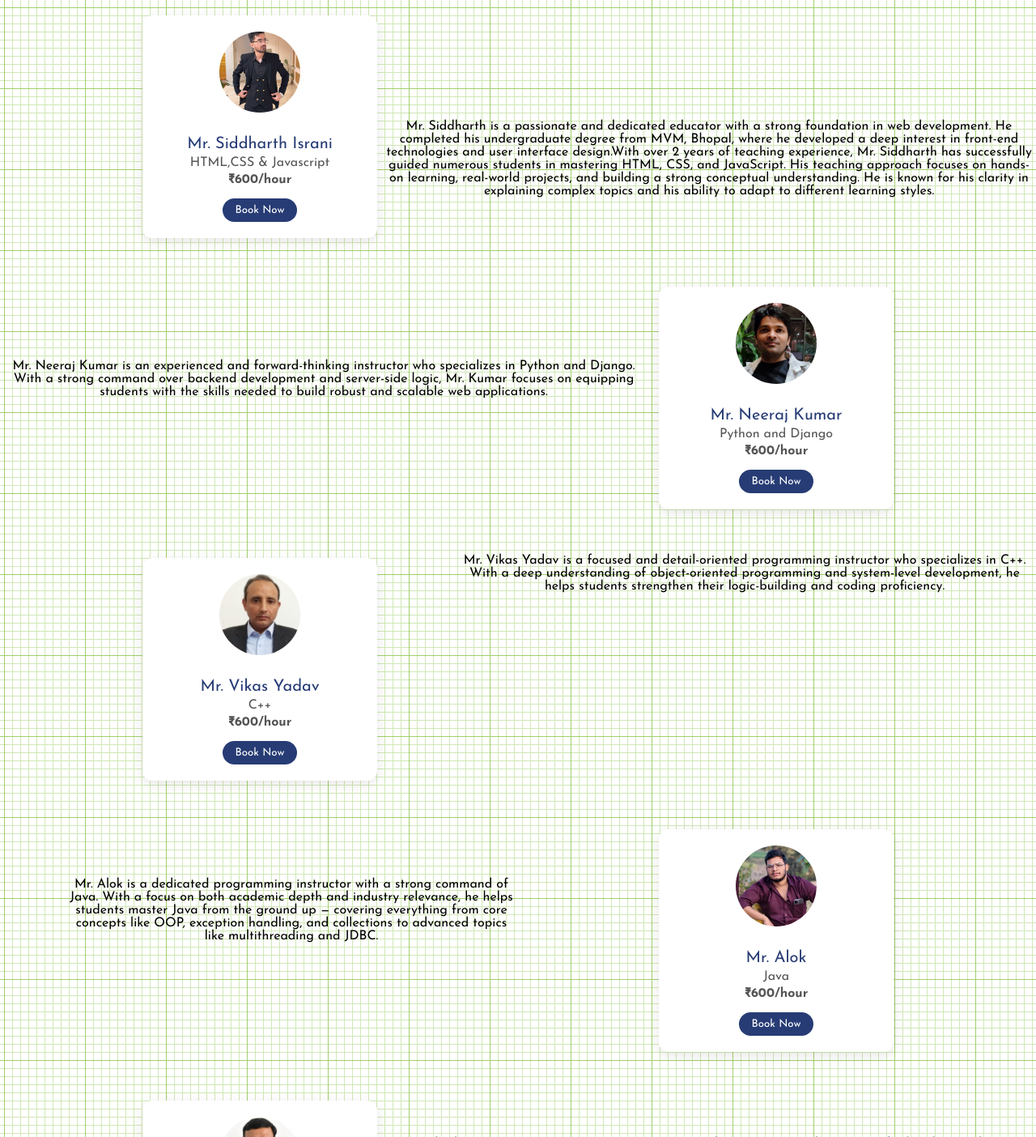
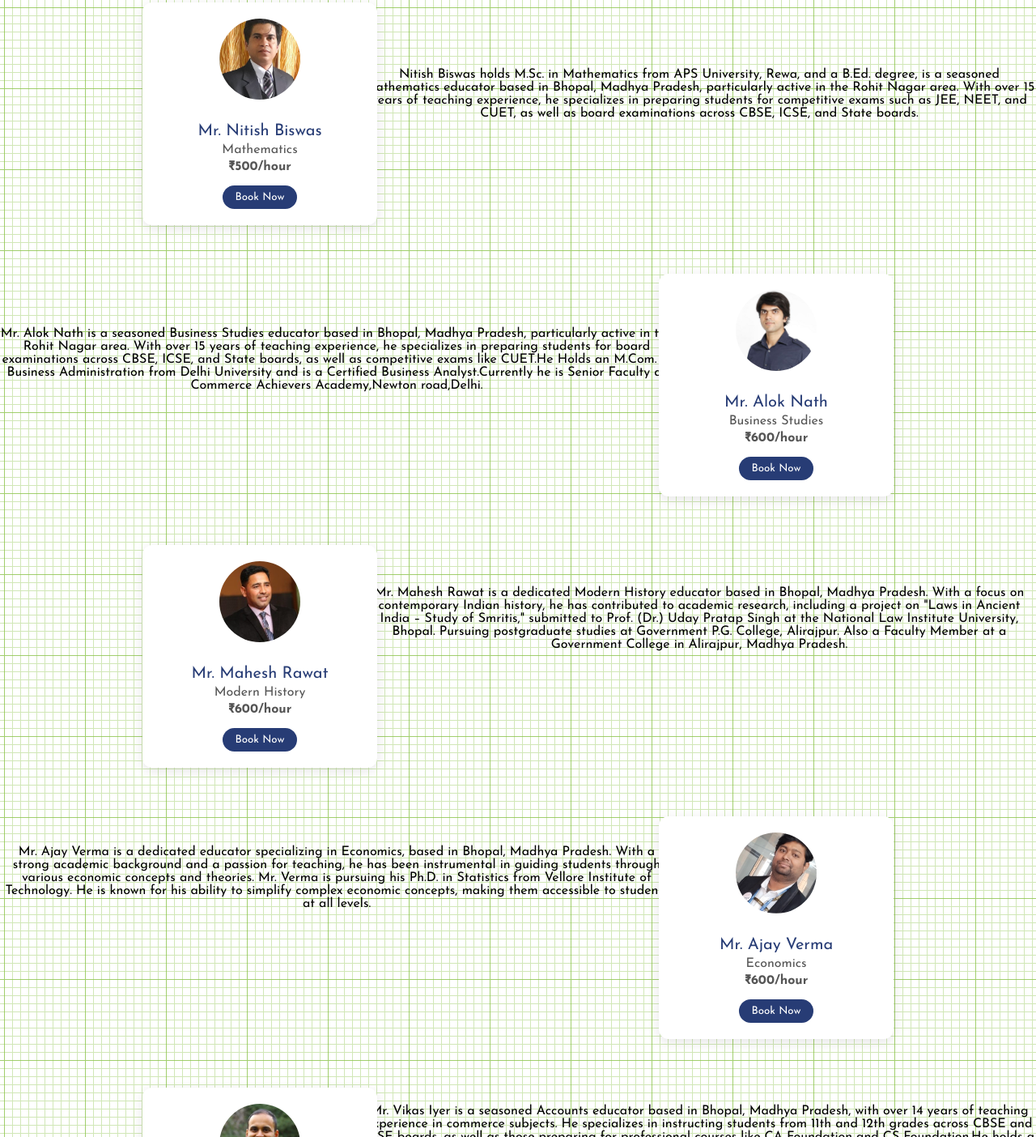
Before and after one commit to Pradhyumn72/Doubt-Crack, a plain HTML site: page High_schooler.html in a window 1280 px wide. Shown: the part 1396-2800 px from the top of the page at 81% size. Drawn offline with nearby package versions, Linux system fonts and the light colour scheme.

Commit message:
images updated

```diff
--- a/Collegiate.css
+++ b/Collegiate.css
@@ -116,48 +116,46 @@ nav{
   .description-tutor1{
     color: black;
     position: absolute;
-    left: 70vh;
-    top: 105 vh;
+    left:40%;
+    top: 100% ;
   }
   .description-tutor2{
     color: black;
     position: absolute;
-    right: 60vh;
-    top: 150vh;
+    right: 35%;
+    top: 140%;
   }
   .description-tutor3{
     color: black;
     position: absolute;
-    left: 59vh;
-    top: 193vh;
+    left: 35%;
+    top: 185%;
   }
 
   .description-tutor4{
     color: black;
     position: absolute;
-    right: 60vh;
-    top: 230vh;
+    right: 35%;
+    top: 225%;
   }
   .description-tutor5{
     color: black;
     position: absolute;
-    left: 70vh;
-    top: 260vh;
+    left: 35%;
+    top: 265%;
   }
   .description-tutor6{
     color: black;
     position: absolute;
-    right:80vh;
-    left: 10vh;
-    top: 310vh;
+    right:35%;
+    top: 305%;
 
   }
   .description-tutor7{
     color: black;
     position: absolute;
-    left: 60vh;
-
-    top: 350vh;
+    left: 35%;
+    top: 345%;
   }
 
 
--- a/High_schooler.css
+++ b/High_schooler.css
@@ -216,60 +216,50 @@ nav{
 
   }
   .description-tutor1{
+    color: black;
     position: absolute;
-    top: 95vh;
-    left: 54vh;
-    right: 10vh;
+    left:40%;
+    top: 100% ;
+  }
+  .description-tutor2{
+    color: black;
+    position: absolute;
+    right: 35%;
+    top: 140%;
+  }
+  .description-tutor3{
+    color: black;
+    position: absolute;
+    left: 35%;
+    top: 185%;
   }
 
-  .description-tutor2{
+  .description-tutor4{
+    color: black;
     position: absolute;
+    right: 35%;
+    top: 225%;
+  }
+  .description-tutor5{
     color: black;
-    top: 125vh;
-    left: 54vh;
-    right: 10vh;
+    position: absolute;
+    left: 35%;
+    top: 265%;
+  }
+  .description-tutor6{
+    color: black;
+    position: absolute;
+    right:35%;
+    top: 305%;
+
+  }
+  .description-tutor7{
+    color: black;
+    position: absolute;
+    left: 35%;
+    top: 345%;
   }
 
-  .description-tutor3{
-    position: absolute;
-    color: black;
-    top: 155vh;
-    left: 54vh;
-    right: 10vh;
-  }
-
-
-  .description-tutor4{
-    position: absolute;
-    color: black;
-    top: 186vh;
-    left: 54vh;
-    right: 10vh;
-  }
-
-  .description-tutor5{
-    position: absolute;
-    color: black;
-    top: 216vh;
-    left: 54vh;
-    right: 10vh;
-  }
-
-  .description-tutor6{
-    position: absolute;
-    color: black;
-    top: 246vh;
-    left: 54vh;
-    right: 10vh;
-  }
-
-  .description-tutor7{
-    position: absolute;
-    color: black;
-    top: 276vh;
-    left: 54vh;
-    right: 10vh;
-  }
   /*
   /* .description-tutor:nth-child(odd){
     position: absolute;
--- a/High_schooler.html
+++ b/High_schooler.html
@@ -46,8 +46,8 @@
             <p class="prompt">Which online tutoring level are you looking for?</p>
 
             <div class="level-buttons">
-              <button class="selected">College</button>
-              <a href="./High_schooler.html"><button>High School</button></a>
+              <button class="selected">High School</button>
+              <a href="./Collegiate.html"><button>College</button></a>
 
             </div>
           </section>
@@ -69,88 +69,87 @@
               He is a seasoned educator specializing in Physical and Organic Chemistry, with over 5 years of teaching experience. He is committed to simplifying complex concepts, enhancing student comprehension and retention.
             </div>
             <div class="description-tutor2">
-              Mr. Rajesh is a skilled and enthusiastic educator with a solid academic and technical background. He earned his B.Tech degree from RGPV, Bhopal, where he developed a keen interest in modern web technologies and data management.
-              He specializes in teaching React — a powerful JavaScript library for building user interfaces — and SQL, the foundational language for working with databases. Mr. Rajesh focuses on building real-world, interactive applications using React, while also ensuring his students understand how to manage and query data effectively with SQL.
+              Hemant Patidar Sir is a respected educator and physics teacher based in Bhopal, Madhya Pradesh. He is known for his engaging teaching style and commitment to helping students succeed academically.His mission is to empower students with knowledge by providing high-level teaching through simple methodologies, aiming to shape the young minds of India.
 
             </div>
 
             <div class="description-tutor3">
-              Mr. Siddharth is a passionate and dedicated educator with a strong foundation in web development. He completed his undergraduate degree from MVM, Bhopal, where he developed a deep interest in front-end technologies and user interface design.With over 2 years of teaching experience, Mr. Siddharth has successfully guided numerous students in mastering HTML, CSS, and JavaScript. His teaching approach focuses on hands-on learning, real-world projects, and building a strong conceptual understanding. He is known for his clarity in explaining complex topics and his ability to adapt to different learning styles.
+              Nitish Biswas holds M.Sc. in Mathematics from APS University, Rewa, and a B.Ed. degree, is a seasoned Mathematics educator based in Bhopal, Madhya Pradesh, particularly active in the Rohit Nagar area. With over 15 years of teaching experience, he specializes in preparing students for competitive exams such as JEE, NEET, and CUET, as well as board examinations across CBSE, ICSE, and State boards.
 
             </div>
 
             <div class="description-tutor4">
-              Mr. Neeraj Kumar is an experienced and forward-thinking instructor who specializes in Python and Django. With a strong command over backend development and server-side logic, Mr. Kumar focuses on equipping students with the skills needed to build robust and scalable web applications.
+              Mr. Alok Nath is a seasoned Business Studies educator based in Bhopal, Madhya Pradesh, particularly active in the Rohit Nagar area. With over 15 years of teaching experience, he specializes in preparing students for board examinations across CBSE, ICSE, and State boards, as well as competitive exams like CUET.He Holds an M.Com. in Business Administration from Delhi University and is a Certified Business Analyst.Currently he is Senior Faculty at Commerce Achievers Academy,Newton road,Delhi.
             </div>
 
             <div class="description-tutor5">
-              Mr. Vikas Yadav is a focused and detail-oriented programming instructor who specializes in C++. With a deep understanding of object-oriented programming and system-level development, he helps students strengthen their logic-building and coding proficiency.
+              Mr. Mahesh Rawat is a dedicated Modern History educator based in Bhopal, Madhya Pradesh. With a focus on contemporary Indian history, he has contributed to academic research, including a project on "Laws in Ancient India – Study of Smritis," submitted to Prof. (Dr.) Uday Pratap Singh at the National Law Institute University, Bhopal. Pursuing postgraduate studies at Government P.G. College, Alirajpur. Also a Faculty Member at a Government College in Alirajpur, Madhya Pradesh.
             </div>
 
             <div class="description-tutor6">
-              Mr. Alok is a dedicated programming instructor with a strong command of Java. With a focus on both academic depth and industry relevance, he helps students master Java from the ground up — covering everything from core concepts like OOP, exception handling, and collections to advanced topics like multithreading and JDBC.
+              Mr. Ajay Verma is a dedicated educator specializing in Economics, based in Bhopal, Madhya Pradesh. With a strong academic background and a passion for teaching, he has been instrumental in guiding students through various economic concepts and theories. Mr. Verma is pursuing his Ph.D. in Statistics from Vellore Institute of Technology. He is known for his ability to simplify complex economic concepts, making them accessible to students at all levels.
             </div>
 
             <div class="description-tutor7">
-              Mr. Mahesh is a passionate programming instructor with expertise in Python. Known for his clear explanations and beginner-friendly teaching style, he helps students build a strong foundation in Python programming — from basic syntax and control structures to functions, object-oriented programming, and file handling.
+              Mr. Vikas Iyer is a seasoned Accounts educator based in Bhopal, Madhya Pradesh, with over 14 years of teaching experience in commerce subjects. He specializes in instructing students from 11th and 12th grades across CBSE and ICSE boards, as well as those preparing for professional courses like CA Foundation and CS Foundation.He holds a postgraduate degree in commerce, equipping him with a strong foundation in accounting principles.
             </div>
 
             <div class="teacher-cards">
 
               <div class="teacher-card" data-aos="flip-left" data-aos-delay="100">
-                <img src="./Vikas S sir.png" alt="Teacher 1">
-                <h3>Mr. Vikas Sarkar</h3>
-                <p>Data Structures & Algorithms with C++</p>
-                <p class="price">₹600/hour</p>
+                <img src="./dhiraj sir.jpg" alt="Teacher 1">
+                <h3>Mr. Dhiraj Sharma</h3>
+                <p>Chemistry</p>
+                <p class="price">₹500/hour</p>
                 <button class="book-btn">Book Now</button>
 
               </div>
 
 
               <div class="teacher-card" data-aos="flip-right" data-aos-delay="200">
-                <img src="./rajesh sir .jpg" alt="Teacher 2" >
-                <h3>Mr. Rajesh</h3>
-                <p>React</p>
-                <p class="price">₹600/hour</p>
+                <img src="./Hemant sir.png" alt="Teacher 2" >
+                <h3>Mr. Hemant Patidar</h3>
+                <p>Physics</p>
+                <p class="price">₹500/hour</p>
                 <button class="book-btn">Book Now</button>
               </div>
 
               <div class="teacher-card" data-aos="flip-up" data-aos-delay="300">
-                <img src="./Sid sir.jpg" alt="Teacher 3" >
-                <h3>Mr. Siddharth Israni</h3>
-                <p>HTML,CSS & Javascript</HTml></p>
-                <p class="price">₹600/hour</p>
+                <img src="./Nitish sir.png" alt="Teacher 3" >
+                <h3>Mr. Nitish Biswas</h3>
+                <p>Mathematics</HTml></p>
+                <p class="price">₹500/hour</p>
                 <button class="book-btn">Book Now</button>
               </div>
 
               <div class="teacher-card" data-aos="flip-down" data-aos-delay="400">
-                <img src="./Neeraj sir.jpg" alt="Teacher 4" >
-                <h3>Mr. Neeraj Kumar</h3>
-                <p>Python and Django</p>
+                <img src="./Alok N .png" alt="Teacher 4" >
+                <h3>Mr. Alok Nath</h3>
+                <p>Business Studies</p>
                 <p class="price">₹600/hour</p>
                 <button class="book-btn">Book Now</button>
               </div>
 
               <div class="teacher-card" data-aos="flip-up" data-aos-delay="500">
-                <img src="./Vikas yadav s.png" alt="Teacher 5" >
-                <h3>Mr. Vikas Yadav</h3>
-                <p>C++</p>
+                <img src="./Mahesh R.png" alt="Teacher 5" >
+                <h3>Mr. Mahesh Rawat</h3>
+                <p>Modern History</p>
                 <p class="price">₹600/hour</p>
                 <button class="book-btn">Book Now</button>
               </div>
 
               <div class="teacher-card" data-aos="flip-right" data-aos-delay="600">
-                <img src="./Alok sir .png" alt="Teacher 6" >
-                <h3>Mr. Alok</h3>
-                <p>Java</p>
+                <img src="./Ajay sir.png" alt="Teacher 6" >
+                <h3>Mr. Ajay Verma</h3>
+                <p>Economics</p>
                 <p class="price">₹600/hour</p>
                 <button class="book-btn">Book Now</button>
               </div>
 
               <div class="teacher-card" data-aos="flip-up" data-aos-delay="700">
-                <img src="./mahesh.png" alt="Teacher 7" >
-                <h3>Mr. Mahesh</h3>
-                <p>Python</p>
+                <img src="./Vikas Iy.png" alt="Teacher 7" >
+                <h3>Mr. Vikas Iyer</h3>
+                <p>Accounts</p>
                 <p class="price">₹600/hour</p>
                 <button class="book-btn">Book Now</button>
               </div>
```
